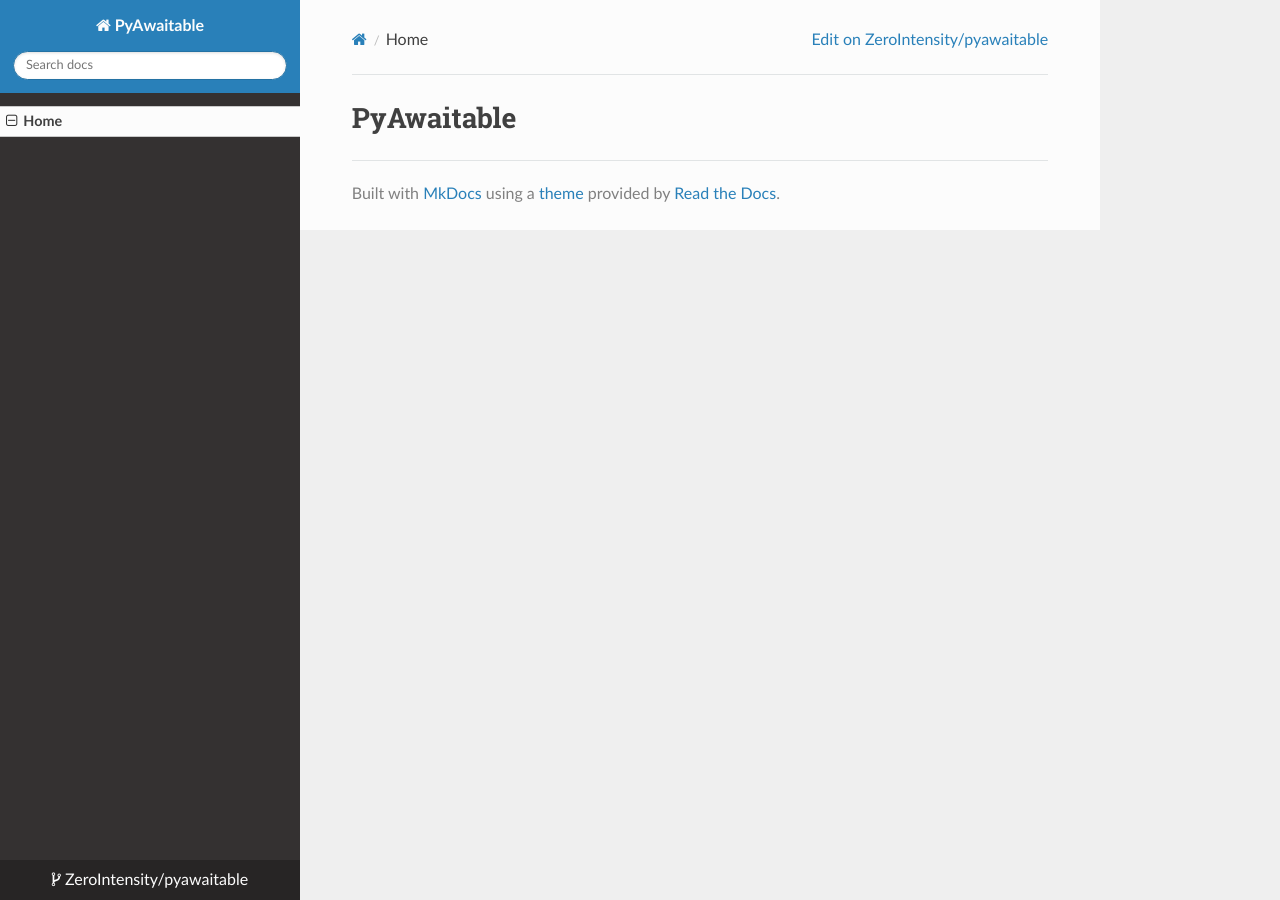
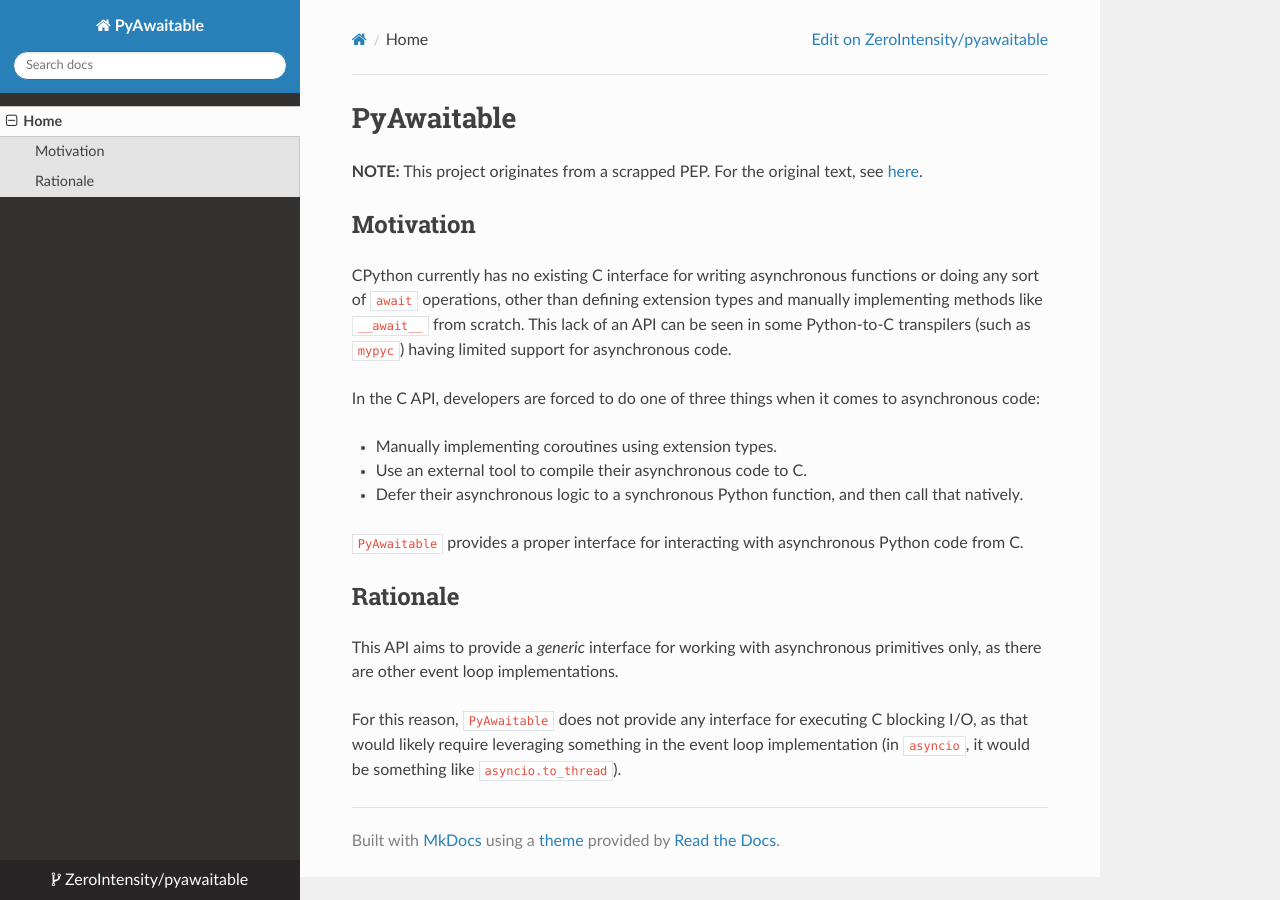
Before and after one commit to ZeroIntensity/pyawaitable, an MkDocs documentation site: the page built from docs/index.md, in a window 1280 px wide. Built offline with MkDocs 1.6.1, drawn with Linux system fonts in a browser that asks for light colours; nearby versions of some CDN libraries.

Commit message:
Update index.md

```diff
--- a/docs/index.md
+++ b/docs/index.md
@@ -1 +1,21 @@
 # PyAwaitable
+
+**NOTE:** This project originates from a scrapped PEP. For the original text, see [here](https://gist.github.com/ZeroIntensity/8d32e94b243529c7e1c27349e972d926).
+
+## Motivation
+
+CPython currently has no existing C interface for writing asynchronous functions or doing any sort of ``await`` operations, other than defining extension types and manually implementing methods like ``__await__`` from scratch. This lack of an API can be seen in some Python-to-C transpilers (such as ``mypyc``) having limited support for asynchronous code.
+
+In the C API, developers are forced to do one of three things when it comes to asynchronous code:
+
+- Manually implementing coroutines using extension types.
+- Use an external tool to compile their asynchronous code to C.
+- Defer their asynchronous logic to a synchronous Python function, and then call that natively.
+
+``PyAwaitable`` provides a proper interface for interacting with asynchronous Python code from C.
+
+## Rationale
+
+This API aims to provide a *generic* interface for working with asynchronous primitives only, as there are other event loop implementations.
+
+For this reason, ``PyAwaitable`` does not provide any interface for executing C blocking I/O, as that would likely require leveraging something in the event loop implementation (in ``asyncio``, it would be something like ``asyncio.to_thread``).
```
